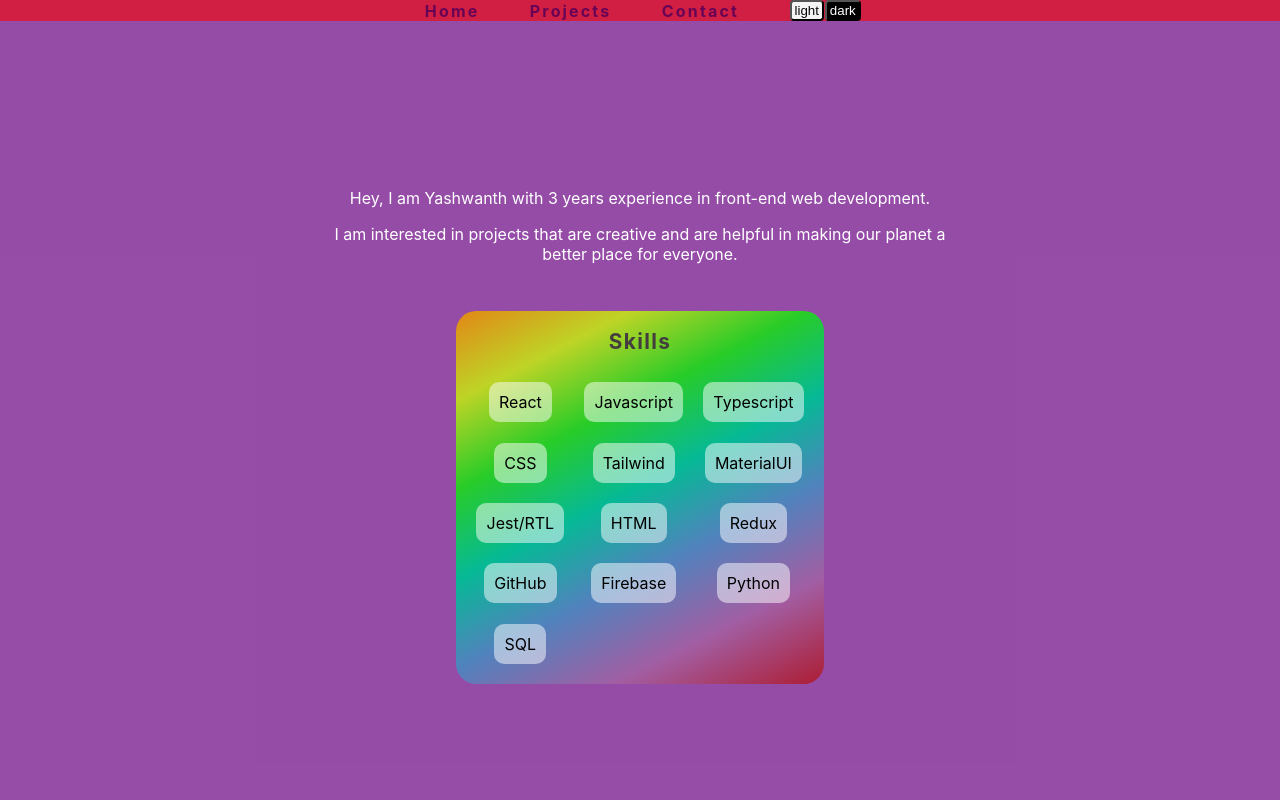
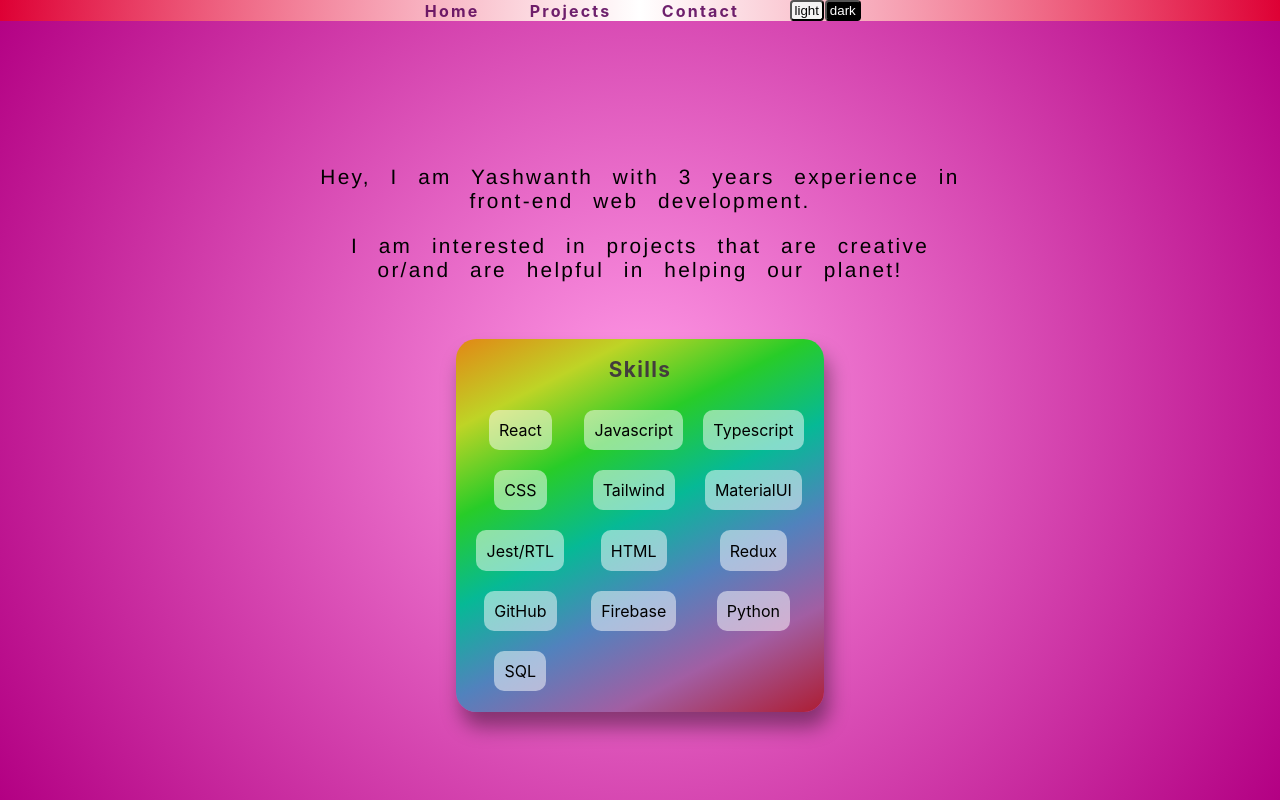
Before and after one commit to yashwanthwebdev/portfolio-pro, a React (Create React App) app: page /home in a window 1280 px wide. Built offline with nearby package versions, Linux system fonts and the light colour scheme.

Commit message:
background and button UI revamp

```diff
--- a/src/App.js
+++ b/src/App.js
@@ -5,32 +5,33 @@ import {useState, useEffect } from 'react'
 function App() {
 
   const [backgroundColor, setBackgroundColor] = useState("rgba(123, 32, 146, 0.8)");
-  const [navBarBackgroundColor, setNavBarBackgroundColor] = useState("rgba(250, 0, 0, 0.6)")
-  // const [navBarColor, setNavBarColor] = useState("rgba(184, 250, 2, 0.87)")
+  const [navBarBackgroundColor, setNavBarBackgroundColor] = useState("linear-gradient(to right, rgba(250, 0, 0, 0.6),white, rgba(250, 0, 0, 0.6))")
   const [navBarColor, setNavBarColor] = useState("rgba(89, 1, 89, 0.87)")
   const [theme, setTheme] = useState("light");
 
+  var colorIndex = 0;
   useEffect ( ()=> {
     console.log('new theme is ', backgroundColor);
-  },[backgroundColor])
+  }, [backgroundColor])
+
 
   return (
     <div className={style.container}
-     style={{backgroundColor:`${backgroundColor}` }}
-    >
+      // style={{background:theme=="light" ? "radial-gradient(circle,  rgb(128, 0, 96), rgb(255, 153, 230) )" :"radial-gradient(circle, rgb(0, 26, 26),rgb(0, 77, 77))"}}>
+      style={{background:theme=="light" ? "radial-gradient(circle,  rgb(255, 153, 230) , rgb(179, 0, 131))" :"radial-gradient(circle,rgb(0, 77, 77),  rgb(0, 26, 26))"}}>
 
-       <div className={style.navBar} style={{backgroundColor:`${navBarBackgroundColor}`, marginBottom:"5ch" }} >
+       <div className={style.navBar} style={{background:`${navBarBackgroundColor}`, marginBottom:"5ch" }} >
 
-       <Link to="/home" style={{color:`${navBarColor}`, letterSpacing:"0.2ch", fontWeight:"700"}}  >Home</Link>
-       <Link to="/projects" style={{color:`${navBarColor}`, letterSpacing:"0.2ch" , fontWeight:"700"}} >Projects </Link>
-       <Link to="/contact" style={{color:`${navBarColor}`, letterSpacing:"0.2ch" , fontWeight:"700"}}>Contact </Link>
+       <Link to="/home" style={{color:`${navBarColor}`, letterSpacing:"0.2ch", fontWeight:"700"}} className={style.link}  >Home</Link>
+       <Link to="/projects" style={{color:`${navBarColor}`, letterSpacing:"0.2ch" , fontWeight:"700"  }} className={style.link} >Projects </Link>
+       <Link to="/contact" style={{color:`${navBarColor}`, letterSpacing:"0.2ch" , fontWeight:"700"}} className={style.link}>Contact </Link>
 
        <div className={style.themeContainer}>
-       <button onClick={() => { setTheme("light"); setBackgroundColor("rgba(123, 32, 146, 0.8)"); setNavBarBackgroundColor("rgba(250, 0, 0, 0.6)");  setNavBarColor("rgba(89, 1, 89, 0.87)")}}
+       <button onClick={() => { setTheme("light"); setBackgroundColor("rgba(123, 32, 146, 0.8)"); setNavBarBackgroundColor("linear-gradient(to right, rgba(250, 0, 0, 0.6),white, rgba(250, 0, 0, 0.6))");  setNavBarColor("rgba(89, 1, 89, 0.87)")}}
         className={style.buttonLight}>light</button>
 
 
-       <button onClick={() => {setTheme("dark"); setBackgroundColor("rgba(12, 12, 12, 1)"); setNavBarBackgroundColor("rgba(4, 160, 250, 0.6)"); setNavBarColor("rgba(255, 255, 255,0.87)")}}
+       <button onClick={() => {setTheme("dark"); setBackgroundColor("rgba(12, 12, 12, 1)"); setNavBarBackgroundColor("linear-gradient(to right, rgba(4, 160, 250, 0.6), black, rgba(4, 160, 250, 0.6)"); setNavBarColor("rgba(255, 255, 255,0.87)")}}
        className={style.buttonDark} >dark</button>
 
 
--- a/src/App.module.css
+++ b/src/App.module.css
@@ -38,7 +38,13 @@
     /* outline:auto red; */
 }
 
+.link {
+    transition: transform linear 0.2s
+}
+.link:hover {
 
+    transform: scale(1.1,1.1);
+}
 
 .buttonLight{
     background-color:rgb(245, 244, 244) ;
--- a/src/Components/Contact/Contact.js
+++ b/src/Components/Contact/Contact.js
@@ -1,12 +1,14 @@
 import React from 'react'
 import style from './Contact.module.css'
-import {AiOutlineMail} from 'react-icons/ai'
+import { AiOutlineMail } from 'react-icons/ai'
+import { useOutletContext } from 'react-router-dom';
 
 function Contact() {
+  const [theme] = useOutletContext();
   return (
     <div className={style.container}>
       <div className={style.mailId}>
-      <AiOutlineMail className={style.mailIcon} />  <span>yashwanthsrinivaswebdev@gmail.com</span>
+      <AiOutlineMail className={style.mailIcon}  style={{color: theme=="light" ? "black" : "white", fontWeight:"600"}}/>  <span style={{color: theme=="light" ? "black" : "white", fontWeight:"600"}}>yashwanthsrinivaswebdev@gmail.com</span>
       </div>
     </div>
   )
--- a/src/Components/Home/Home.js
+++ b/src/Components/Home/Home.js
@@ -12,10 +12,14 @@ function Home() {
     <div className={style.container} >
 
 
-     <p className={style.intro}>Hey, I am Yashwanth with 3 years experience in front-end web development.
+      <p className={style.intro} style={{
+        color: theme == "light" ? "black" : "white",
+        fontFamily: theme == "light" ? "'Franklin Gothic Medium', 'Arial Narrow', Arial, sans-serif" : "'Franklin Gothic Medium', 'Arial Narrow', Arial, sans-serif"
+      }}>
+        Hey, I am Yashwanth with 3 years experience in front-end web development.
 
-    <p>
-    I am interested in projects that <span>are creative</span> and <span>are helpful in making our planet a better place for everyone. </span>
+    <p >
+    I am interested in projects that are creative or/and are helpful in helping our planet!
      </p>
     </p>
 
@@ -24,7 +28,7 @@ function Home() {
 style={{background:theme=="light" ?
 'linear-gradient(153deg, rgba(226,135,22,1) 0%, rgba(190,212,38,1) 16%, rgba(40,204,40,1) 32%, rgba(6,185,150,1) 48%, rgba(81,130,189,1) 64%, rgba(162,94,163,1) 81%, rgba(173,29,51,1) 100%)' :
  'linear-gradient(236deg, rgba(1,1,1,1) 0%, rgba(54,49,49,1) 16%, rgba(98,99,98,1) 32%, rgba(122,135,133,1) 48%, rgba(105,104,104,1) 64%, rgba(55,51,55,1) 81%, rgba(10,10,10,1) 100%)'
-
+, boxShadow: theme=="light" ?  `0.5ch 1.5ch 2ch rgba(0, 0, 0, 0.4)` : `0.5ch 1.5ch 2ch rgb(38, 38, 38,0.8)`
 }}
 >
 
--- a/src/Components/Home/Home.module.css
+++ b/src/Components/Home/Home.module.css
@@ -13,9 +13,17 @@
 
 }
 
+
+
 .intro{
     width:100%;
     text-align:center;
+     /* font-style: italic; */
+    font-size:1.3rem;
+    text-align:center;
+    letter-spacing: 0.2ch;
+    word-spacing: 1ch;
+
 }
 
 .skillsMainContainer{
@@ -28,6 +36,7 @@
 padding:2ch;
 /* background: linear-gradient(153deg, rgba(226,135,22,1) 0%, rgba(190,212,38,1) 16%, rgba(40,204,40,1) 32%, rgba(6,185,150,1) 48%, rgba(81,130,189,1) 64%, rgba(162,94,163,1) 81%, rgba(173,29,51,1) 100%); */
 /* background: linear-gradient(153deg, rgba(1,1,1,1) 0%, rgba(79,69,69,1) 16%, rgba(54,71,54,1) 32%, rgba(47,74,70,1) 48%, rgba(38,58,84,1) 64%, rgba(52,18,52,1) 81%, rgba(60,6,14,1) 100%); */
+/* box-shadow:  0.5ch 1.5ch 2ch rgba(0, 0, 0, 0.4) */
 }
 
 .skillsContainer {
```
